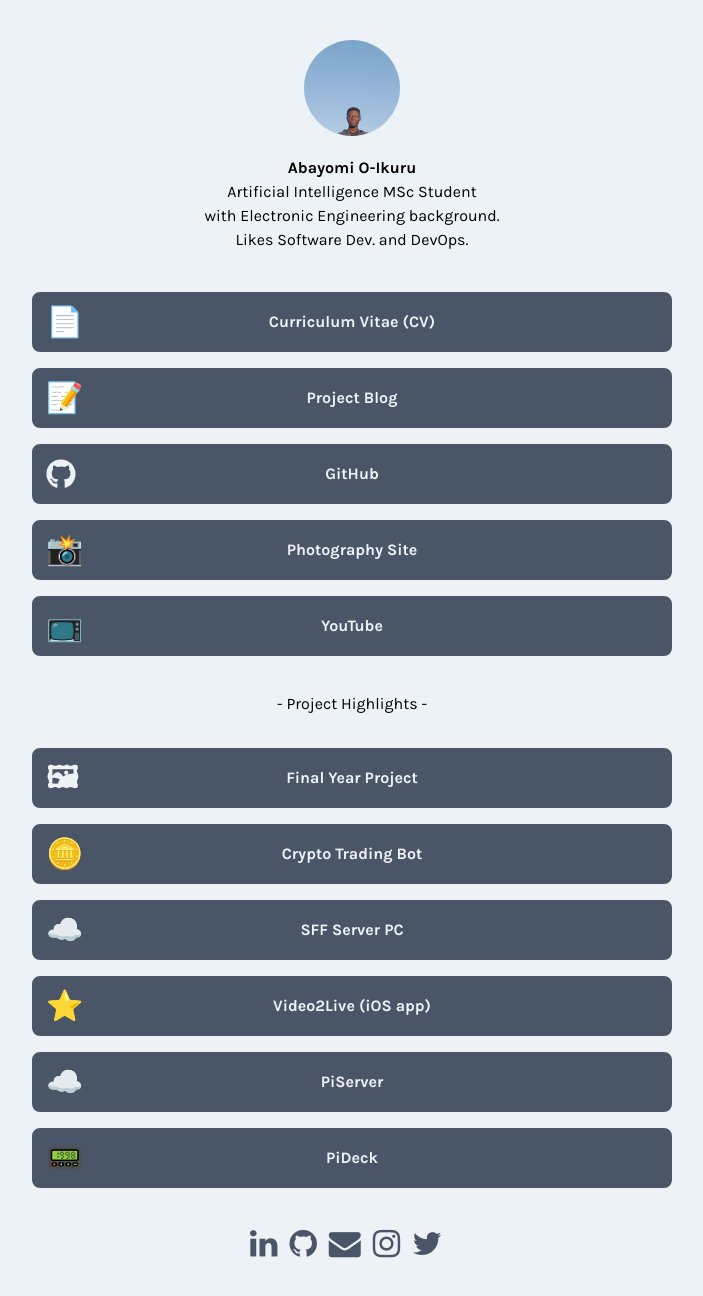
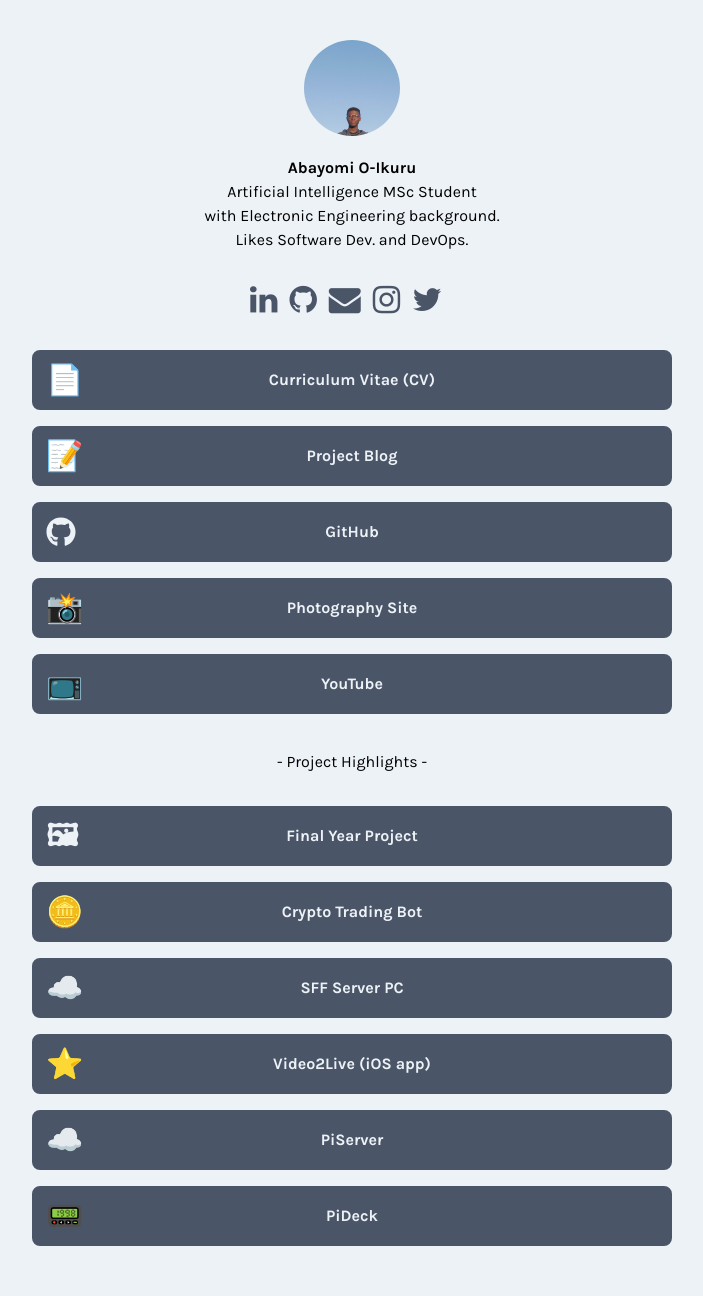
Before and after one commit to abayomi185/yomitosh-dev, a Next.js app: page / in a window 1280 px wide. Shown: the top 1296 px of the page, without its empty margins (288-991 px from the left). Built offline with nearby package versions, Linux system fonts and the light colour scheme.

Commit message:
Update Link Hub

```diff
--- a/components/Header.js
+++ b/components/Header.js
@@ -1,6 +1,6 @@
 function Header() {
   return (
-    <header className="container flex text-center mx-auto py-10">
+    <header className="container flex text-center mx-auto pt-10 pb-2">
       <div className="md:w-4/6 mx-auto">
         <img src="/yomi.jpg" className="h-24 rounded-full mx-auto mb-5" />
         <h1 className="font-bold">Abayomi O-Ikuru</h1>
--- a/components/ProjectLinkList.js
+++ b/components/ProjectLinkList.js
@@ -1,12 +1,12 @@
-import links from '../json/links_projects.json'
+import links from "../json/links_projects.json";
 
 function LinkList() {
   return (
-    <main className="flex px-3 sm:px-0">
+    <main className="flex px-3 sm:px-0 pb-12">
       <ul className="w-full md:w-4/5 lg:w-3/6 mx-auto">
-        {links.map(link => (
+        {links.map((link) => (
           <li className="mb-4" key={link.title}>
-            {link.active &&
+            {link.active && (
               <a
                 className="relative transition duration-200 font-bold bg-gray-700 border-gray-700 border-2 hover:bg-custom-1 py-4 w-100 block text-center text-gray-200 hover:text-gray-800 rounded-lg px-12 md:px-12"
                 href={link.url}
@@ -14,15 +14,17 @@ function LinkList() {
                 target="_blank"
                 rel="noopener"
               >
-              <span className="text-3xl absolute left-0 top-0 bottom-0 pl-3 flex items-center">{link.emoji}</span>
+                <span className="text-3xl absolute left-0 top-0 bottom-0 pl-3 flex items-center">
+                  {link.emoji}
+                </span>
                 <span>{link.title}</span>
               </a>
-            }
+            )}
           </li>
         ))}
       </ul>
     </main>
-  )
+  );
 }
 
 export default LinkList;
--- /dev/null
+++ b/components/SocialBar.js
@@ -0,0 +1,13 @@
+import SocialLinks from "./SocialLinks";
+
+function SocialBar() {
+  return (
+    <div className="container text-center mx-auto pb-2">
+      <div className="md:w-4/6 mx-auto">
+        <SocialLinks />
+      </div>
+    </div>
+  );
+}
+
+export default SocialBar;
--- a/components/SocialLinks.js
+++ b/components/SocialLinks.js
@@ -1,9 +1,9 @@
-import socialLinks from '../json/social-links.json'
+import socialLinks from "../json/social-links.json";
 
 function SocialLinks() {
   return (
     <ul className="py-6">
-      {socialLinks.map(link => (
+      {socialLinks.map((link) => (
         <li className="mr-3 inline" key={link.icon}>
           <a
             className="text-gray-700  hover:text-custom-1"
--- a/pages/index.js
+++ b/pages/index.js
@@ -1,19 +1,20 @@
 import Header from "../components/Header";
 import LinkList from "../components/LinkList";
-import ProjectLinkList from "../components/ProjectLinkList"
-import SectionBreak from "../components/SectionBreak"
+import ProjectLinkList from "../components/ProjectLinkList";
+import SectionBreak from "../components/SectionBreak";
 import Footer from "../components/Footer";
-import Head from 'next/head'
-import { initGA, logPageView } from '../utils/analytics'
-import { useEffect } from 'react';
+import Head from "next/head";
+import { initGA, logPageView } from "../utils/analytics";
+import { useEffect } from "react";
+import SocialBar from "../components/SocialBar";
 
 function IndexPage() {
   useEffect(() => {
     if (!window.GA_INITIALIZED) {
-      initGA()
-      window.GA_INITIALIZED = true
+      initGA();
+      window.GA_INITIALIZED = true;
     }
-    logPageView()
+    logPageView();
   }, []);
 
   return (
@@ -26,13 +27,23 @@ function IndexPage() {
           name="description"
           content="Link Hub for sites and projects by Abayomi Ikuru"
         />
-        <meta name="keywords" content="Yomitosh, Yomi, PiServer, PiDeck, Photo, YouTube, Hub, CV"/>
+        <meta
+          name="keywords"
+          content="Yomitosh, Yomi, PiServer, PiDeck, Photo, YouTube, Hub, CV"
+        />
         <link rel="icon" href="/favicon.ico" />
-        <link href="https://stackpath.bootstrapcdn.com/font-awesome/4.7.0/css/font-awesome.min.css" rel="stylesheet" integrity="sha384-wvfXpqpZZVQGK6TAh5PVlGOfQNHSoD2xbE+QkPxCAFlNEevoEH3Sl0sibVcOQVnN" crossOrigin="anonymous"></link>
+        <link
+          href="https://stackpath.bootstrapcdn.com/font-awesome/4.7.0/css/font-awesome.min.css"
+          rel="stylesheet"
+          integrity="sha384-wvfXpqpZZVQGK6TAh5PVlGOfQNHSoD2xbE+QkPxCAFlNEevoEH3Sl0sibVcOQVnN"
+          crossOrigin="anonymous"
+        ></link>
       </Head>
 
       {/* Profile Pic and Title Header*/}
       <Header />
+
+      <SocialBar />
 
       {/* List of Links generated from links.json */}
       <LinkList />
@@ -40,7 +51,7 @@ function IndexPage() {
       <ProjectLinkList />
 
       {/* Social Links and Footer Disclaimer/Credits */}
-      <Footer />
+      {/* <Footer /> */}
     </div>
   );
 }
```
Lines whose indentation alone changed are shown as unchanged.
